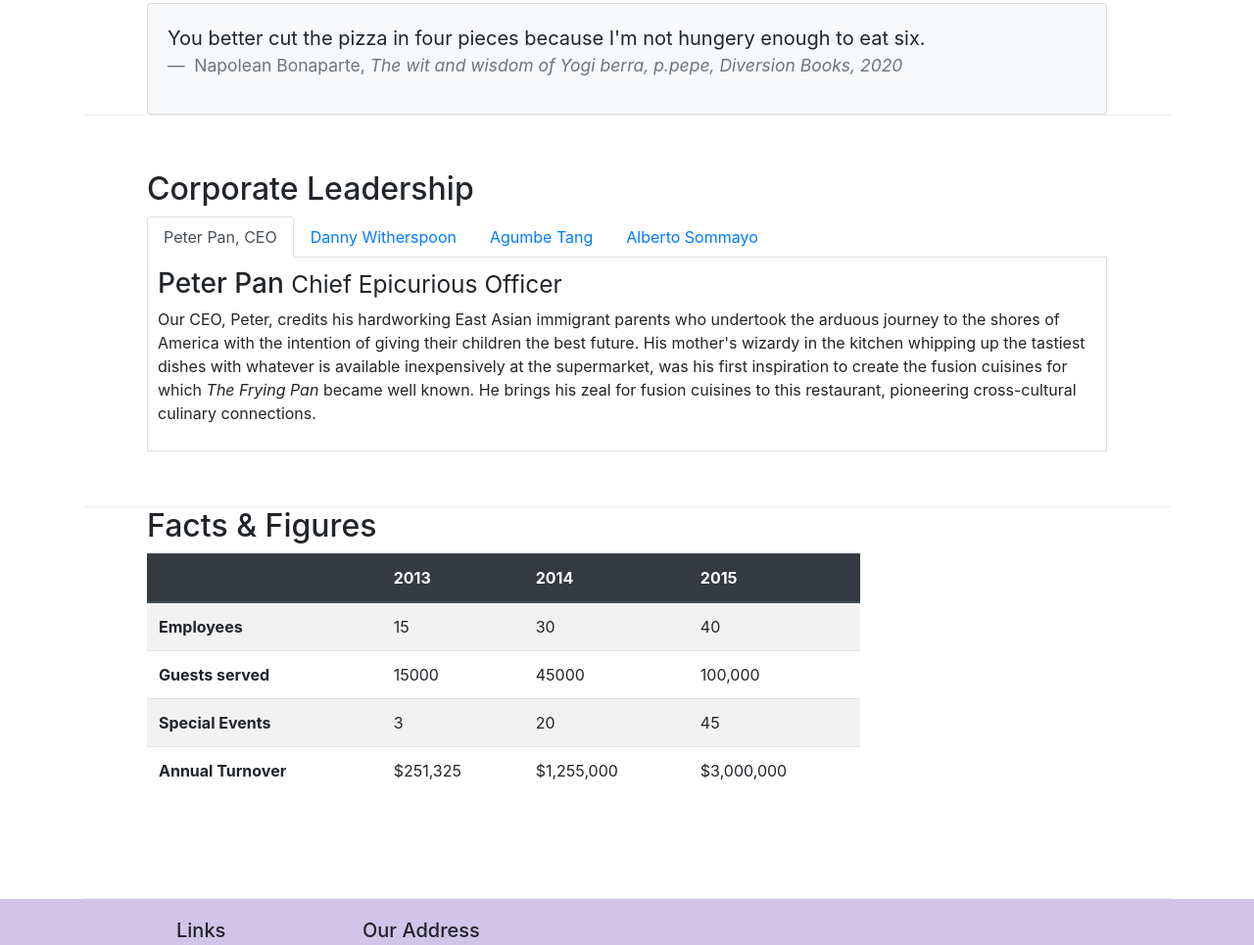
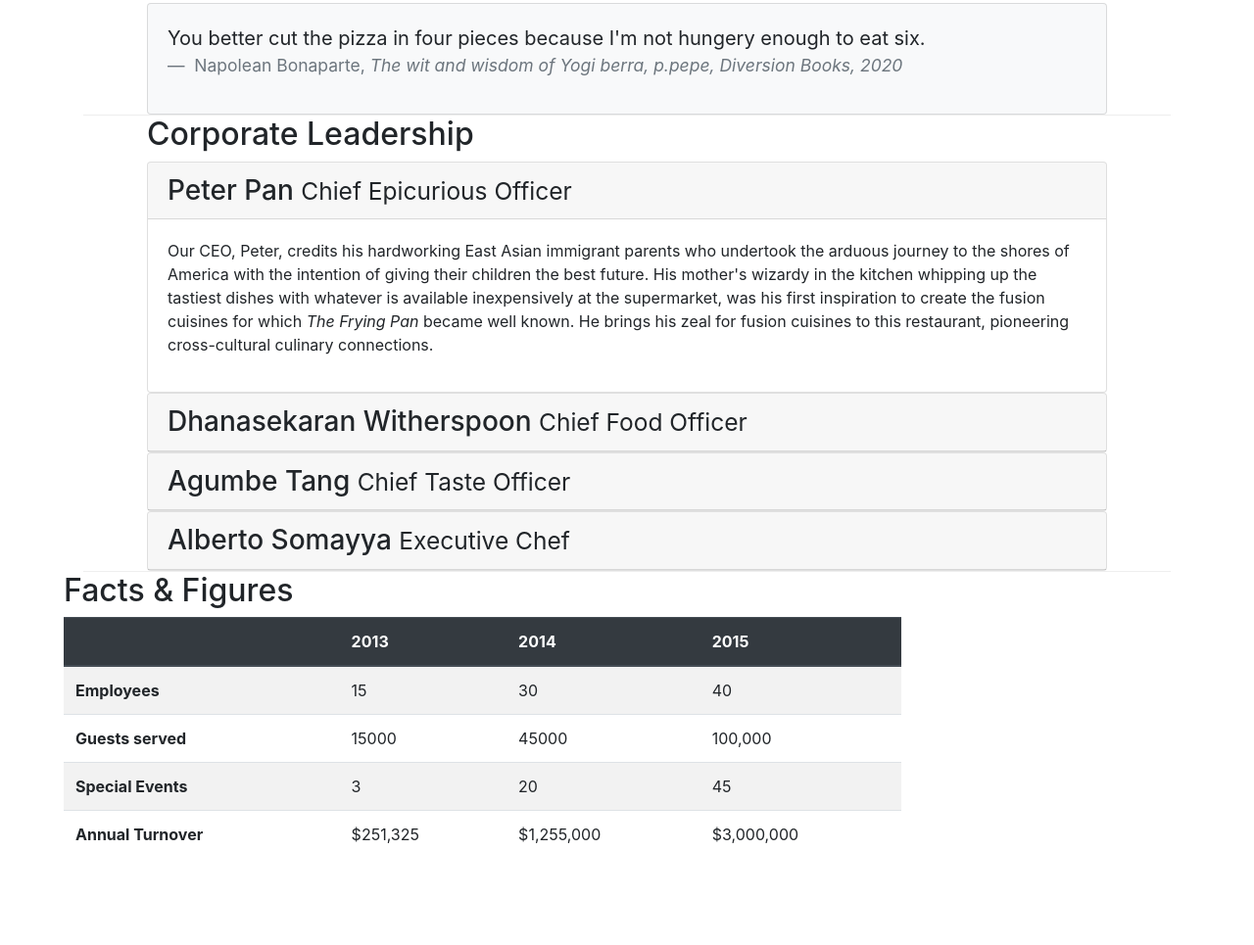
Before and after one commit to Basil-jiji/bootstrap-4, a website: page about.html in a window 1280 px wide. Shown: the part 783-1748 px from the top of the page at 98% size. Drawn offline with nearby package versions, Linux system fonts and the light colour scheme.

Commit message:
Accordion

```diff
--- a/about.html
+++ b/about.html
@@ -157,7 +157,7 @@
           <h2>Corporate Leadership</h2>
 
           <!--Tabs-->
-          <ul class="nav nav-tabs">
+          <!-- <ul class="nav nav-tabs">
             <li class="nav-item">
               <a
                 class="nav-link active"
@@ -182,42 +182,77 @@
                 >Alberto Sommayo</a
               >
             </li>
-          </ul>
+          </ul> -->
 
-          <div class="tab-content">
-            <div role="tabpanel" class="tab-pane fade show active" id="peter">
-              <h3>Peter Pan <small>Chief Epicurious Officer</small></h3>
+          <!--Replacing tabs with Accordion-->
+          <div id="accordion">
+            <div class="card">
+              <div class="card-header" role="tab" id="peterhead">
+                <h3 class="mb-0">
+                  <a data-toggle="collapse" data-target="#peter"
+                    >Peter Pan <small>Chief Epicurious Officer</small></a
+                  >
+                </h3>
+              </div>
+              <div
+                role="tabpanel"
+                class="collapse show"
+                id="peter"
+                data-parent="#accordion"
+              >
+                <div class="card-body">
                   <p class="hidden-xs-down">
                     Our CEO, Peter, credits his hardworking East Asian immigrant
                     parents who undertook the arduous journey to the shores of
                     America with the intention of giving their children the best
                     future. His mother's wizardy in the kitchen whipping up the
-                tastiest dishes with whatever is available inexpensively at the
-                supermarket, was his first inspiration to create the fusion
-                cuisines for which
-                <em>The Frying Pan</em> became well known. He brings his zeal
-                for fusion cuisines to this restaurant, pioneering
+                    tastiest dishes with whatever is available inexpensively at
+                    the supermarket, was his first inspiration to create the
+                    fusion cuisines for which
+                    <em>The Frying Pan</em> became well known. He brings his
+                    zeal for fusion cuisines to this restaurant, pioneering
                     cross-cultural culinary connections.
                   </p>
                 </div>
-            <div role="tabpanel" class="tab-pane fade" id="danny">
-              <h3>
-                Dhanasekaran Witherspoon <small>Chief Food Officer</small>
+              </div>
+            </div>
+            <div class="card">
+              <div class="card-header" role="tab" id="dannyhead">
+                <h3 class="mb-0">
+                  <a data-toggle="collapse" data-target="#danny"
+                    >Dhanasekaran Witherspoon <small>Chief Food Officer</small>
+                  </a>
                 </h3>
+              </div>
+            </div>
+            <div
+              role="tabpanel"
+              class="collapse"
+              id="danny"
+              data-parent="#accordion"
+            >
+              <div class="card-body">
                 <p class="hidden-xs-down">
                   Our CFO, Danny, as he is affectionately referred to by his
                   colleagues, comes from a long established family tradition in
-                farming and produce. His experiences growing up on a farm in the
-                Australian outback gave him great appreciation for varieties of
-                food sources. As he puts it in his own words,
+                  farming and produce. His experiences growing up on a farm in
+                  the Australian outback gave him great appreciation for
+                  varieties of food sources. As he puts it in his own words,
                   <em
                     >Everything that runs, wins, and everything that stays,
                     pays!</em
                   >
                 </p>
               </div>
-            <div role="tabpanel" class="tab-pane fade" id="agumbe">
-              <h3>Agumbe Tang <small>Chief Taste Officer</small></h3>
+            </div>
+
+            <div class="card">
+              <div class="card-header" role="tab" id="agumbehead">
+                <h3 class="mb-0"><a data-toggle="collapse" data-target="#agumbe">Agumbe Tang <small>Chief Taste Officer</small></a></h3>
+              </div>
+            </div>
+            <div role="tabpanel" class="collapse" id="agumbe" data-parent="#accordion">
+              <div class="card-body">
                 <p class="hidden-xs-down">
                   Blessed with the most discerning gustatory sense, Agumbe, our
                   CTO, personally ensures that every dish that we serve meets his
@@ -227,8 +262,17 @@
                   <em>You click only if you survive my lick.</em>
                 </p>
               </div>
-            <div role="tabpanel" class="tab-pane fade" id="alberto">
-              <h3>Alberto Somayya <small>Executive Chef</small></h3>
+
+            </div>
+            <div class="card">
+              <div class="card-header" role="tab" id="albertohead">
+                <h3 class="mb-0"><a data-toggle="collapse" data-target="#alberto">Alberto Somayya <small>Executive Chef</small></a></h3>
+              </div>
+            </div>
+          </div>
+
+            <div role="tabpanel" class="collapse" id="alberto" data-parent="#accordion">
+              <div class="card-body">
               <p class="hidden-xs-down">
                 Award winning three-star Michelin chef with wide International
                 experience having worked closely with whos-who in the culinary
@@ -239,6 +283,8 @@
                   you get a winning hit! Amma Mia!</em
                 >
               </p>
+            </div>
+            </div>
             </div>
           </div>
         </div>
```
Lines whose indentation alone changed are shown as unchanged.
